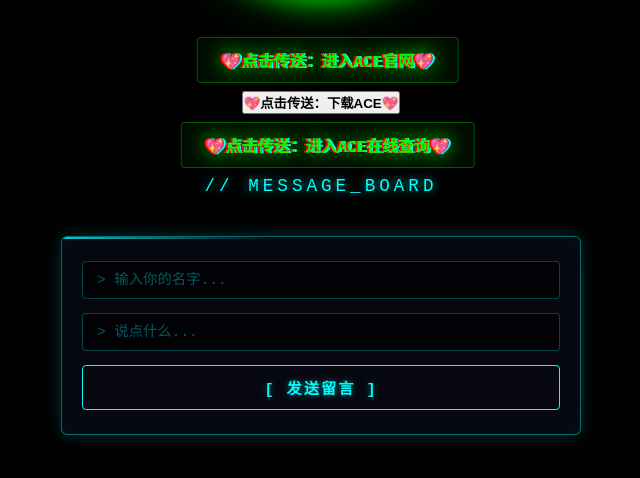
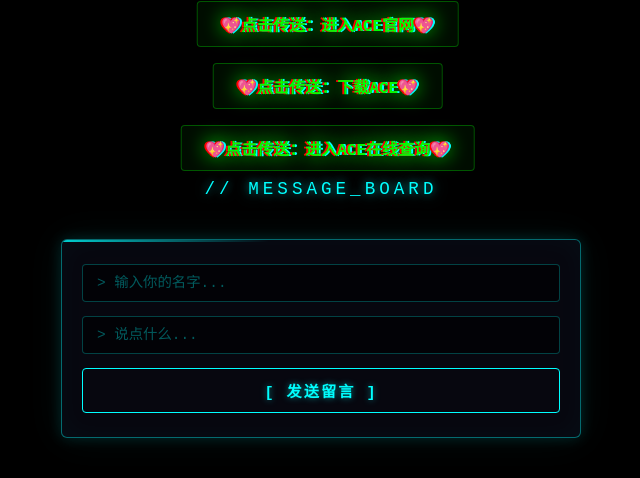
Before and after one commit to linyouchen0504/My-personal-website, a Flask app: page / in a window 1280 px wide. Shown: the part 889-1367 px from the top of the page, without its empty margins (319-959 px from the left). Before the commit the page ends 1329 px from the top, so only its background shows below. Run offline with Flask 3, Linux system fonts and the light colour scheme.

Commit message:
fix: 恢复下载按钮为 <a> 标签样式，移除按钮专用 CSS
Coze-Commit-Type: user
Coze-User-ID: 3928984817006169
Coze-Conversation-ID: 38227765811714

```diff
--- a/assets/board.html
+++ b/assets/board.html
@@ -424,7 +424,7 @@
         backdrop-filter: blur(12px);
         -webkit-backdrop-filter: blur(12px);
         border-radius: 4px;
-        z-index: 9999;
+        z-index: 1000;
         opacity: 0;
         transition: all 0.5s cubic-bezier(0.16, 1, 0.3, 1);
         pointer-events: none;
@@ -470,25 +470,6 @@
         to { opacity: 1; }
       }
 
-      .cyber-download-btn {
-        background: none;
-        border: none;
-        cursor: pointer;
-        padding: 0;
-        margin: 8px 0;
-        display: inline-block;
-      }
-      .cyber-download-btn h4 {
-        color: #0ff;
-        text-shadow: 0 0 10px #0ff, 0 0 20px #0ff44;
-        transition: all 0.3s ease;
-        margin: 0;
-        font-size: 1.3rem;
-      }
-      .cyber-download-btn:hover h4 {
-        text-shadow: 0 0 20px #0ff, 0 0 40px #0ff, 0 0 80px #0ff66;
-        transform: scale(1.05);
-      }
       .cyber-modal-overlay {
         position: fixed;
         top: 0;
@@ -656,9 +637,9 @@
       <a href="https://www.anticheatexpert.com/">
         <h3>💖点击传送：进入ACE官网💖</h3>
       </a>
-      <button class="cyber-download-btn" onclick="downloadACE(event)">
+      <a href="javascript:void(0)" onclick="downloadACE(event)">
         <h4>💖点击传送：下载ACE💖</h4>
-      </button>
+      </a>
       <a href="https://gamesafe.qq.com/safety-online.shtml">
         <h5>💖点击传送：进入ACE在线查询💖</h5>
       </a>
```
Also changed, not shown: templates/board.html (+3 -22 lines).
